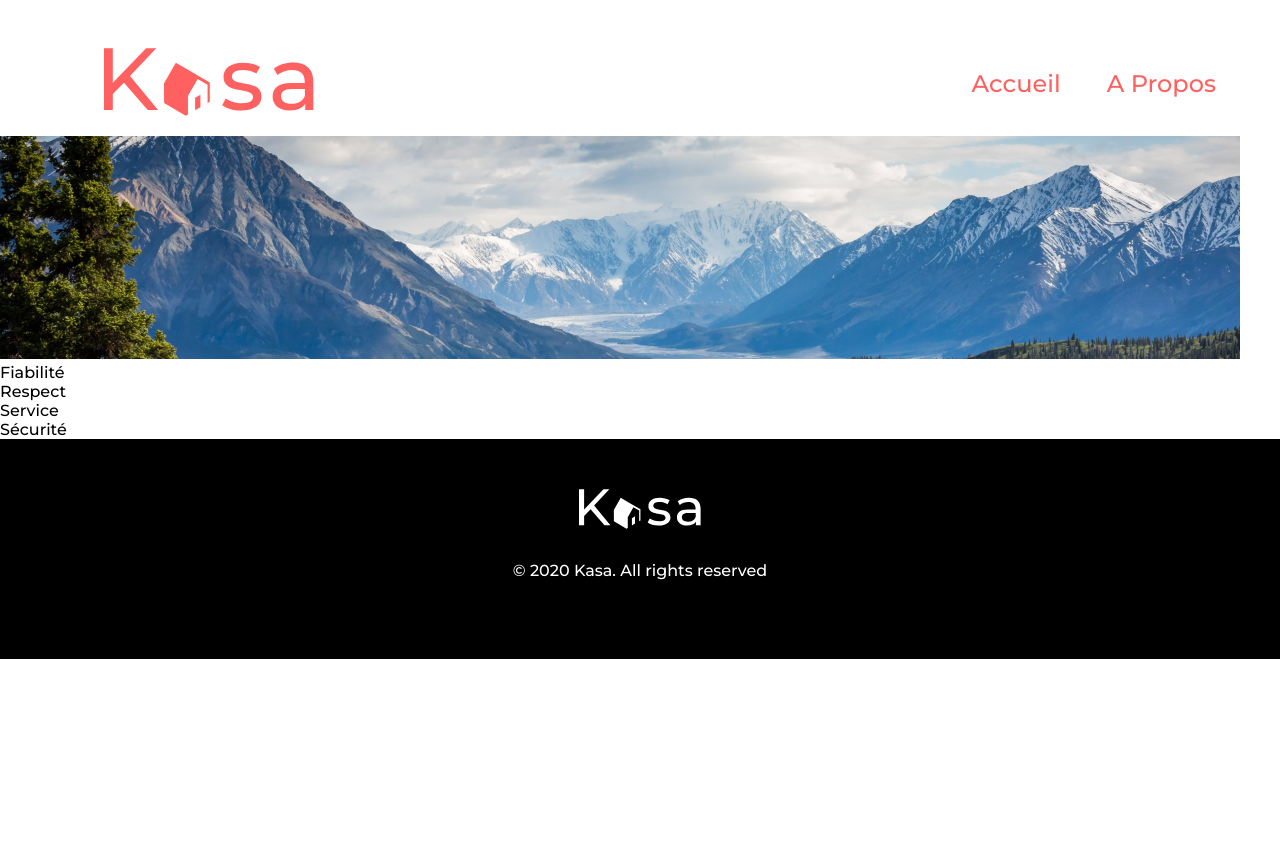
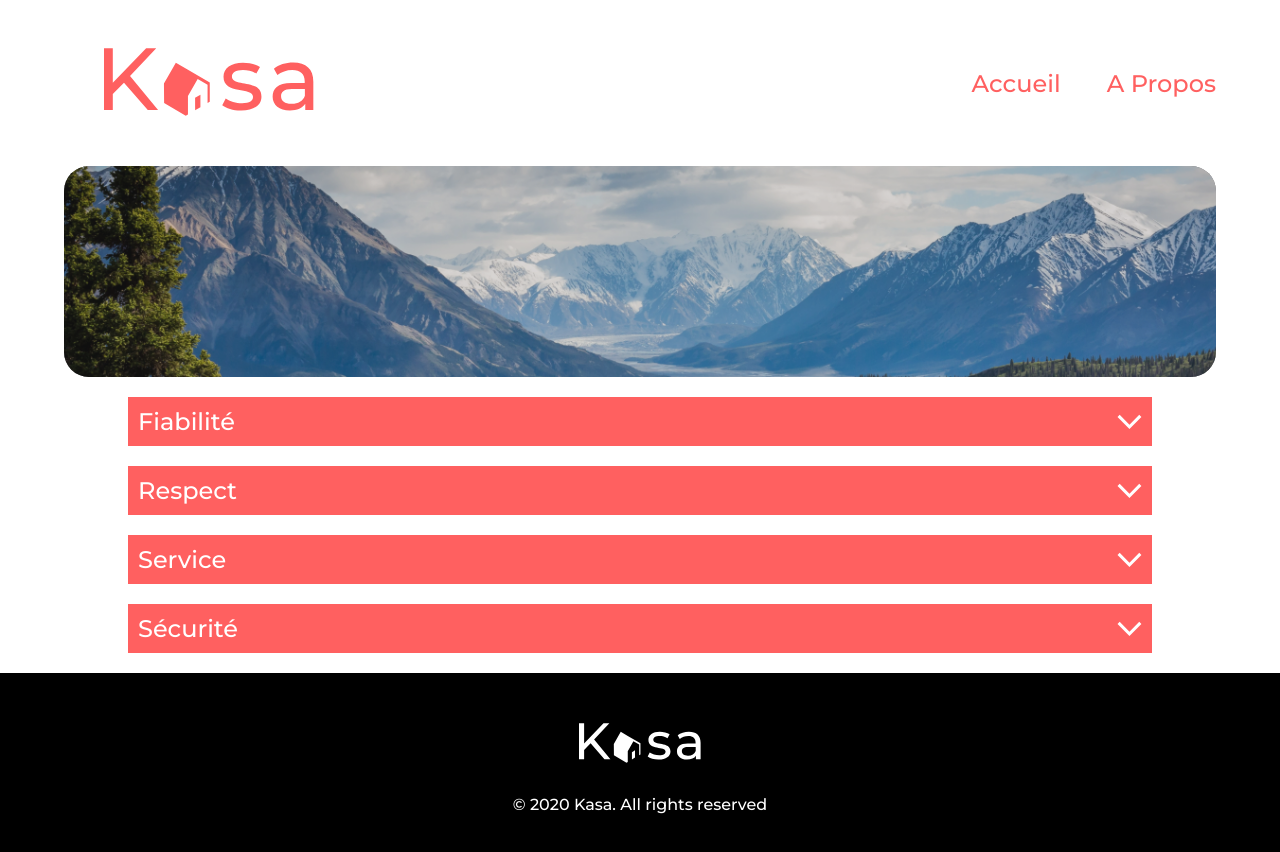
Before and after one commit to AudreyTanah/Projet-7, a React (Create React App) app in the folder frontend/: page /about in a window 1280 px wide. Shown: the top 852 px of the page. Before the commit the page ends 800 px from the top, so only its background shows below. Built offline with nearby package versions, Linux system fonts and the light colour scheme.

Commit message:
Page Home Construite + Page About

```diff
--- /dev/null
+++ b/frontend/src/components/AboutBanner/index.css
@@ -0,0 +1,23 @@
+.aboutBannerImg {
+    border-radius: 25px;
+    width: 100%;
+    opacity: 0.8;
+    object-fit: cover;
+    height: 100%;
+}
+.cardBannerImg {
+    border-radius: 25px;
+    background: rgba(0, 0, 0, 0.7);
+    margin-top: 30px;
+    margin-left: 5%;
+    margin-right: 5%;
+    width: 100%;
+    position: relative;
+   }
+
+.aboutBanner {
+    display: flex;
+    justify-content: center;
+    width: 100%;
+
+}
--- a/frontend/src/components/AboutBanner/index.jsx
+++ b/frontend/src/components/AboutBanner/index.jsx
@@ -0,0 +1,13 @@
+import img from "../../assets/backgroundAbout.png"
+import "../AboutBanner/index.css"
+
+function Banner() {
+	return (
+        <section className="aboutBanner">
+        <div className="cardBannerImg">
+            <img src={img} alt="montagne" className="aboutBannerImg"/>
+        </div>
+    </section>
+       ) }
+
+export default Banner
--- a/frontend/src/components/Collapse/index.css
+++ b/frontend/src/components/Collapse/index.css
@@ -0,0 +1,33 @@
+.containerCollapse {
+    margin-left: 10%;
+    margin-right: 10%;
+    border-radius: 5px;
+    margin-top: 20px;
+    margin-bottom: 20px;
+    position: relative;
+}
+
+.titleCollapse {
+    background-color: #FF6060;
+    color: white;
+    font-size: 24px;
+    padding: 10px;
+    display: flex;
+    justify-content: space-between;
+}
+
+.contentCollapse {
+    background-color: #F7F7F7;
+    border-radius: 5px;
+    color:#FF6060;
+    font-size: 24px;
+    padding-top: 30px;
+    padding-bottom: 10px;
+    padding-left: 10px;
+}
+
+.iconOpen {
+    transform: rotate(180deg);
+    transition: transform 3s ease-in-out;
+
+}
--- a/frontend/src/components/Collapse/index.jsx
+++ b/frontend/src/components/Collapse/index.jsx
@@ -5,18 +5,20 @@ import  "../Collapse/index.css"
 function Collapse({ title, content }) {
     const [isOpen, setIsOpen] = useState(false)
     return isOpen ? (
-        <div className={"containerCollapse"}>
-            <div className={"titleCollapse"} onClick={() => setIsOpen(false)}>
+        <section className="allCollapses">
+        <div className="containerCollapse">
+            <div className="titleCollapse" onClick={() => setIsOpen(false)}>
             {title}
-            <img src={iconCollapse} className={"iconOpen"} alt="" />
+            <img src={iconCollapse} className="iconOpen" alt="icône Collapse" />
             </div>
-        <div className={"contentCollapse"}>{content}</div>
+        <div className="contentCollapse">{content}</div>
         </div>
+        </section>
     ) : (
-    <div className={"containerCollapse"}>
+    <div className="containerCollapse">
         <div className={"titleCollapse"} onClick={() => setIsOpen(true)}>
         {title}
-        <img src={iconCollapse} className={"icon"} alt="icône Collapse"/>
+        <img src={iconCollapse} className="iconClose" alt="icône Collapse" />
         </div>
     </div>
     )
--- a/frontend/src/pages/About.jsx
+++ b/frontend/src/pages/About.jsx
@@ -1,13 +1,12 @@
-import ImgBannerAbout from "../assets/backgroundAbout.png"
+import AboutBanner from "../components/AboutBanner"
 import Collapse from "../components/Collapse/index"
 
 
 function About() {
     return (
-        <div>
-
-            <img src={ImgBannerAbout} title="" alt="Illustration d'une montagne" />
-        <div className={"collapse"}>
+        < div className="aboutWrap">
+        < AboutBanner />
+        <div className="collapse">
         <Collapse
             title="Fiabilité"
             content="Les annonces postées sur Kasa garantissent une fiabilité totale. Les photos sont conformes aux logements, et toutes les informations sont régulièrement vérifiées  par nos équipes."
```
